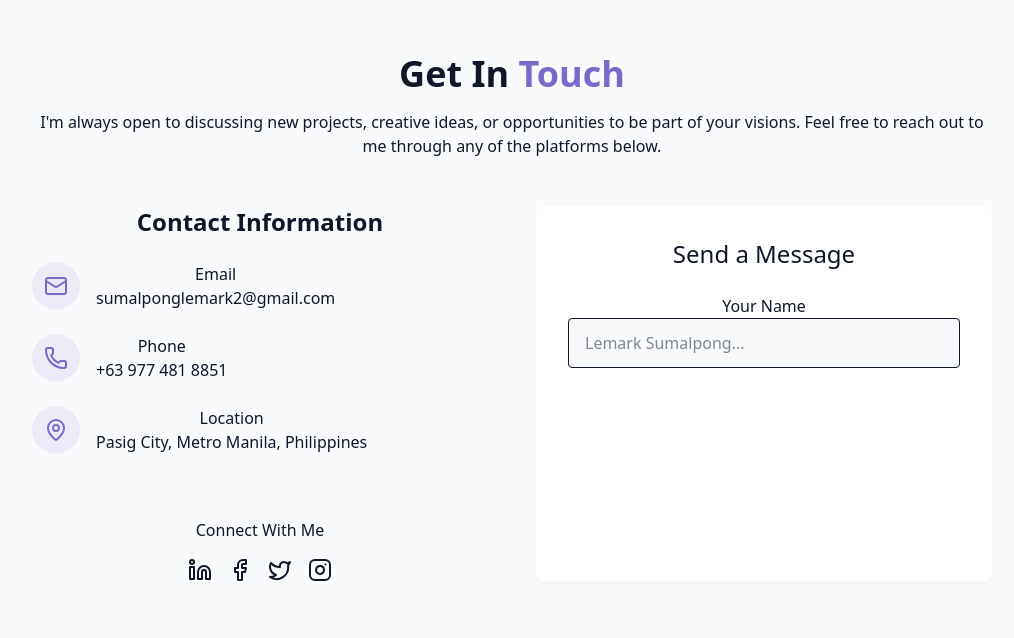
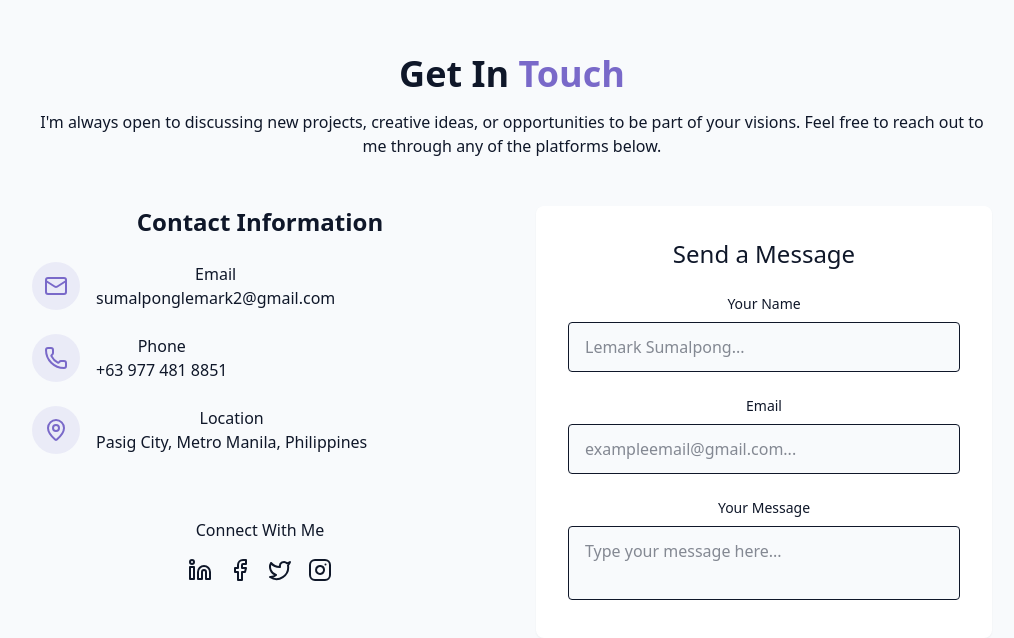
Before and after one commit to LemarkSumalpong/personal-project, a React (Vite) app: page / in a window 1280 px wide. Shown: the part 3182-3820 px from the top of the page, without its empty margins (128-1142 px from the left). Built offline with nearby package versions, Linux system fonts and the light colour scheme.

Commit message:
added message details

```diff
--- a/src/components/ContactSection.jsx
+++ b/src/components/ContactSection.jsx
@@ -96,7 +96,8 @@ export const ContactSection = () => {
             <h3 className="text-2xl fond-semibold mb-6">Send a Message</h3>
             <form className="space-y-6">
               <div>
-                <label htmlFor="name">Your Name</label>
+                <label htmlFor="name" className='block text-sm font-medium mb-2'
+                >Your Name</label>
                 <input
                   type="text"
                   id="name"
@@ -106,6 +107,30 @@ export const ContactSection = () => {
                   placeholder="Lemark Sumalpong..."
                 />
               </div>
+              <div>
+                <label htmlFor="email" className='block text-sm font-medium mb-2'
+                >Email</label>
+                <input
+                  type="email"
+                  id="email"
+                  name="email"
+                  required
+                  className="w-full px-4 py-3 rounded-sm border border-input bg-background focus:outline-hidden focus:ring-2 focus:ring-primary"
+                  placeholder="exampleemail@gmail.com..."
+                />
+              </div>
+               <div>
+                <label htmlFor="message" className='block text-sm font-medium mb-2'
+                >Your Message</label>
+                <textarea
+                  id="message"
+                  name="message"
+                  required
+                  className="w-full px-4 py-3 rounded-sm border border-input bg-background focus:outline-hidden focus:ring-2 focus:ring-primary resize-none"
+                  placeholder="Type your message here..."
+                />
+              </div>
+
             </form>
           </div>
         </div>
```
